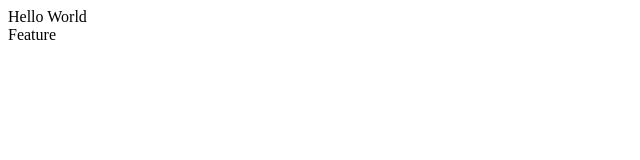
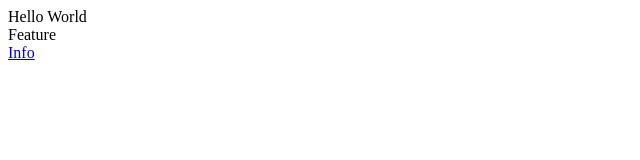
Before and after one commit to birdsookr/TestRepo, a plain HTML site: page index.html in a window 1280 px wide. Shown: the full height of the page, 0-640 px from the left. Drawn offline with Linux system fonts and the light colour scheme.

Commit message:
Feature2  link

```diff
--- a/index.html
+++ b/index.html
@@ -7,5 +7,6 @@
 <body>
 Hello World <br>
 Feature <br>
+<a href="info.html">Info</a> <br>
 </body>
 </html>
```
